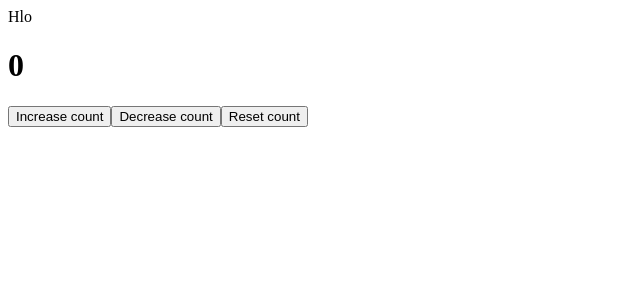
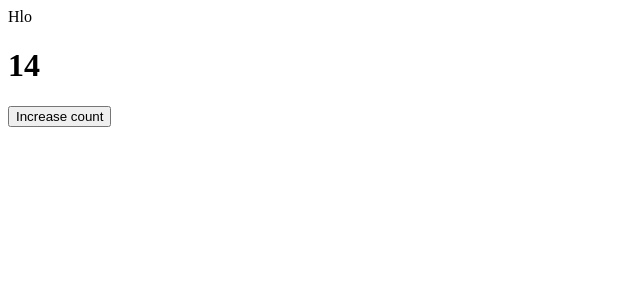
Before and after one commit to pratyush07-hub/osswebsite26, a React (Vite) app in the folder React-practice/: page / in a window 1280 px wide. Shown: the top 300 px of the page, without its empty margins (0-640 px from the left). Built offline with nearby package versions, Linux system fonts and the light colour scheme.

Commit message:
useEffet Hook using setintervel

```diff
--- a/React-practice/src/App.jsx
+++ b/React-practice/src/App.jsx
@@ -1,5 +1,5 @@
 
-import React, { useState } from 'react'
+import React, { useState,useEffect } from 'react'
 
 const App = () => {
   return (
@@ -12,23 +12,24 @@ const App = () => {
 }
 function Counter(){
 const [count,setCount] = useState(0)
-  function increaseCount(){
-    setCount(count + 1);
 
-  }
-  function DecreaseCount(){
-    setCount(count-1);
-  }
+useEffect(function(){
+  setInterval(function(){
+    setCount(function(count){
+      return count+1;
+    })
+  },1000)
+  console.log("mounted");
 
-  function ResetCount(){
-    setCount(0)
-  }
+},[]);
+function increaseCount(){
+  setCount(count+1);
+}
 
   return <div>
     <h1 id='text'>{count}</h1>
     <button onClick={increaseCount}>Increase count</button>
-    <button onClick={DecreaseCount}>Decrease count</button>
-    <button onClick={ResetCount}>Reset count</button>
+
   </div>
 
 }
```
